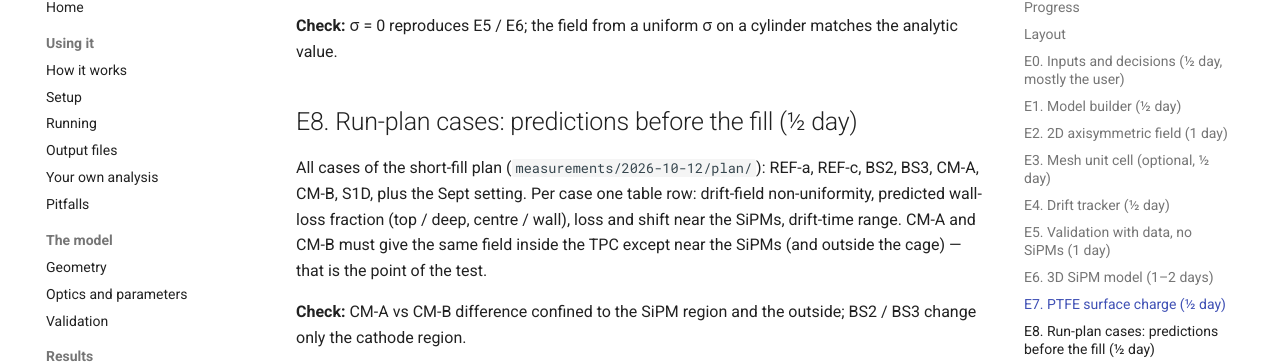
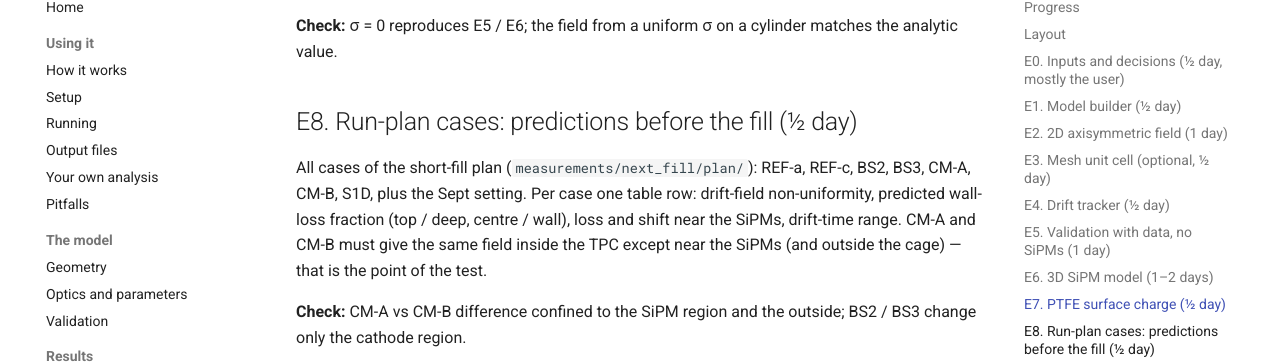
Before and after one commit to XAMS-nikhef/xams-sim, an MkDocs documentation site: the page built from docs/efield_plan.md, in a window 1280 px wide and 900 px high, scrolled down 4950 px. Shown: the part 101-464 px from the top of the window. Built offline with MkDocs 1.6.1 and Material for MkDocs 9.7.7, drawn with Linux system fonts in a browser that asks for light colours.

Commit message:
efield plan

```diff
--- a/docs/efield_plan.md
+++ b/docs/efield_plan.md
@@ -157,7 +157,7 @@ rate × S2 electrons × lost fraction).
 
 ## E8. Run-plan cases: predictions before the fill (½ day)
 
-All cases of the short-fill plan (`measurements/2026-10-12/plan/`): REF-a, REF-c, BS2, BS3, CM-A, CM-B, S1D, plus the
+All cases of the short-fill plan (`measurements/next_fill/plan/`): REF-a, REF-c, BS2, BS3, CM-A, CM-B, S1D, plus the
 Sept setting. Per case one table row: drift-field non-uniformity, predicted wall-loss fraction (top / deep, centre /
 wall), loss and shift near the SiPMs, drift-time range. CM-A and CM-B must give the same field inside the TPC except
 near the SiPMs (and outside the cage) — that is the point of the test.
```
Also changed, not shown: 1 other file.
